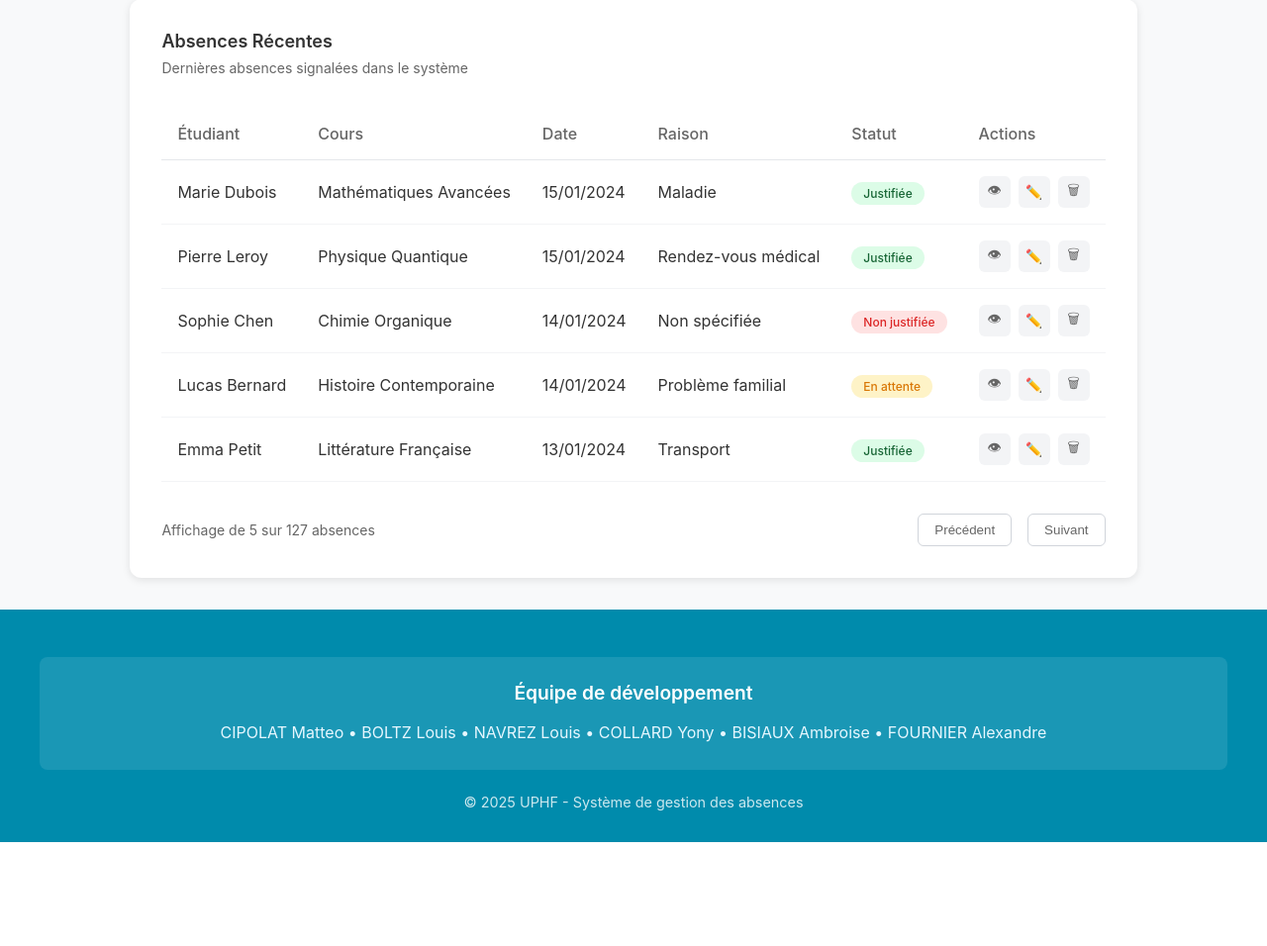
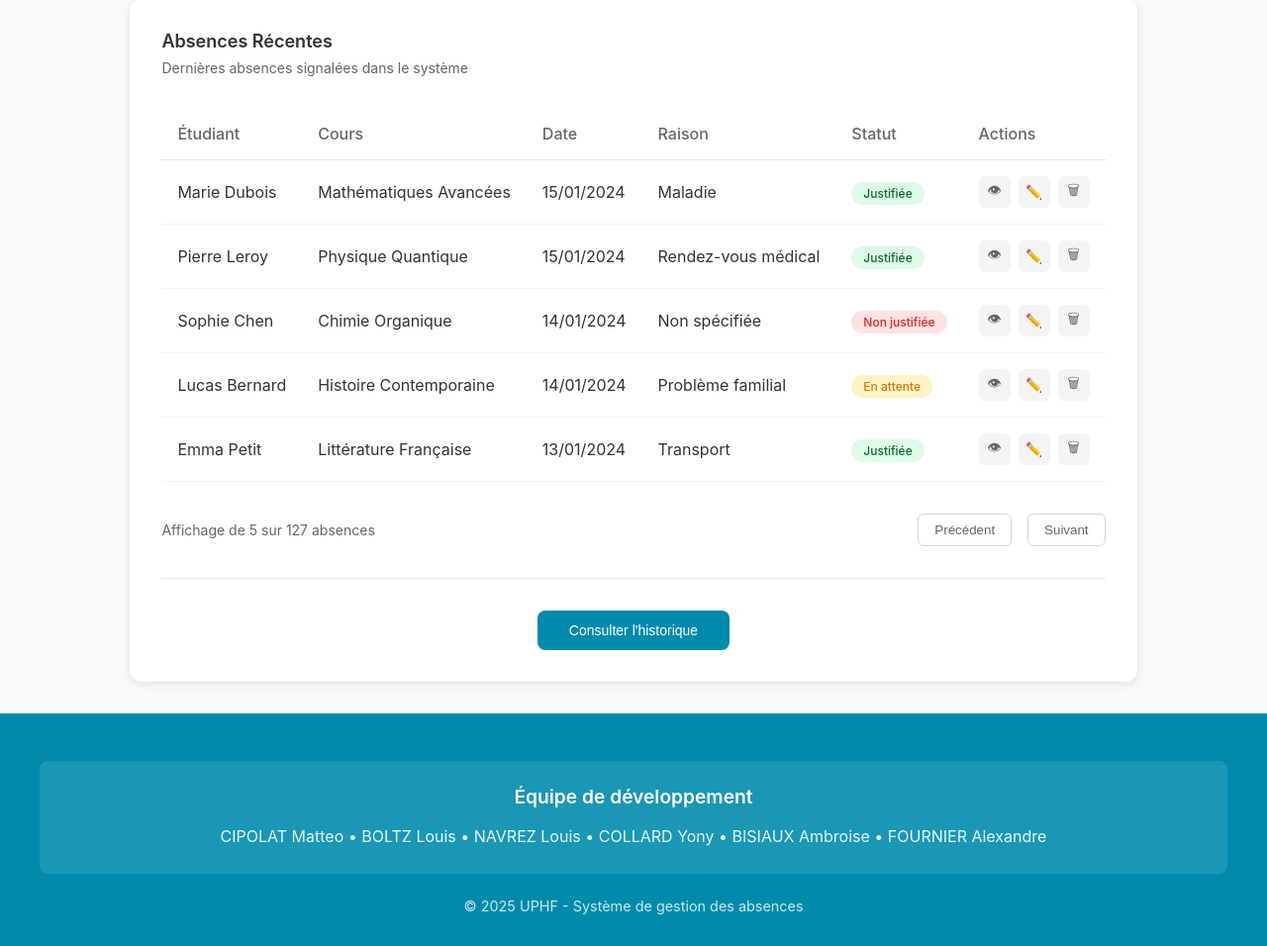
Before and after one commit to Matt-cpp/S3.01, a PHP site: page / in a window 1280 px wide. Shown: the part 340-1296 px from the top of the page at 99% size. Before the commit the page ends 1191 px from the top, so only its background shows below. Run offline with PHP 8.4, Linux system fonts and the light colour scheme.

Commit message:
ajout d'un boutton "consulter l'historique" dans le html et le css

```diff
--- a/View/index.html
+++ b/View/index.html
@@ -119,6 +119,10 @@
                     <button class="btn">Suivant</button>
                 </div>
             </div>
+
+            <div class="history-section">
+                <button class="btn-history">Consulter l'historique</button>
+            </div>
         </div>
     </div>
 
--- a/View/style.css
+++ b/View/style.css
@@ -286,6 +286,34 @@
             background-color: #f9fafb;
         }
 
+        .history-section {
+            text-align: center;
+            margin-top: 2rem;
+            padding-top: 2rem;
+            border-top: 1px solid #e5e7eb;
+        }
+
+        .btn-history {
+            background: rgb(0, 139, 172);
+            color: white;
+            border: none;
+            padding: 0.75rem 2rem;
+            border-radius: 8px;
+            font-size: 14px;
+            font-weight: 500;
+            cursor: pointer;
+            transition: all 0.3s ease;
+            display: inline-flex;
+            align-items: center;
+            gap: 0.5rem;
+        }
+
+        .btn-history:hover {
+            background: rgb(0, 120, 150);
+            transform: translateY(-1px);
+            box-shadow: 0 4px 8px rgba(0, 139, 172, 0.3);
+        }
+
         .footer {
             background-color: rgb(0, 139, 172);
             color: white;
```
